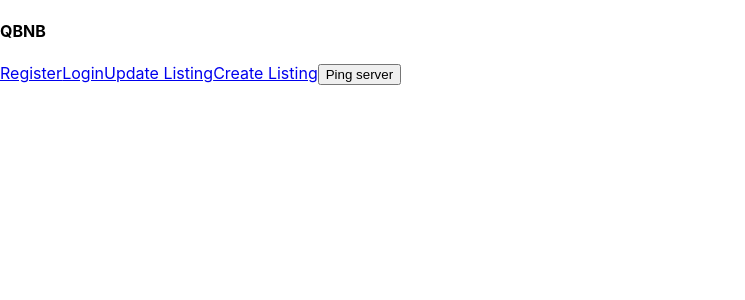
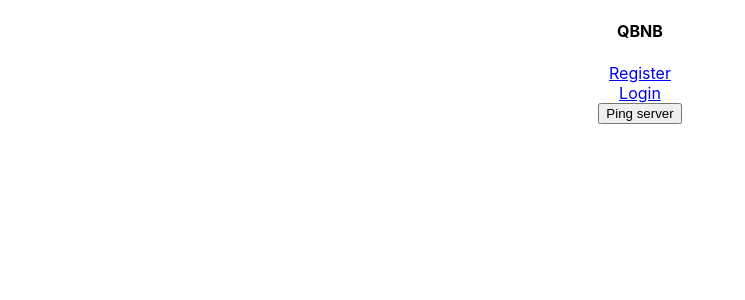
Before and after one commit to BasicallyOk/CISC327_20, a React (Create React App) app in the folder client/: page / in a window 1280 px wide. Shown: the top 300 px of the page, without its empty margins (0-745 px from the left). Built offline with nearby package versions, Linux system fonts and the light colour scheme.

Commit message:
Added create listing page

```diff
--- a/client/src/App.js
+++ b/client/src/App.js
@@ -36,12 +36,14 @@ function App () {
 
 function Main () {
 	return (
-		<div>
+		<div style={{
+			display: 'flex',
+			flexDirection: 'column',
+			alignItems: 'center'
+		}}>
 			<h4>QBNB</h4>
 			<Link to={'register'}>Register</Link>
 			<Link to={'login'}>Login</Link>
-			<Link to={'updateListing'}>Update Listing</Link>
-			<Link to={'create'}>Create Listing</Link>
 			<button onClick={() => axios.get('http://localhost:5000/')}>Ping server</button>
 		</div>
 	)
--- a/client/src/components/RegisterUser.js
+++ b/client/src/components/RegisterUser.js
@@ -71,7 +71,7 @@ function RegisterUser (props) {
 			>
 				Register
 			</button>
-			<Link to={'..'}>Sign In</Link>
+			<Link to={'../login'}>Sign In</Link>
 		</div>
 	)
 }
--- a/client/src/components/UserProfile.js
+++ b/client/src/components/UserProfile.js
@@ -5,9 +5,14 @@ function UserProfile (props) {
 	// if login sucessful take to profile page
 	if (props.user) {
 		return (
-			<div>
+			<div style={{
+				display: 'flex',
+				flexDirection: 'column',
+				alignItems: 'center'
+			}}>
 				<h1>UserProfile</h1>
 				<Link to='../updateListing'>updateListing</Link>
+				<Link to='../create'>createListing</Link>
 			</div>
 		)
 	}
```
